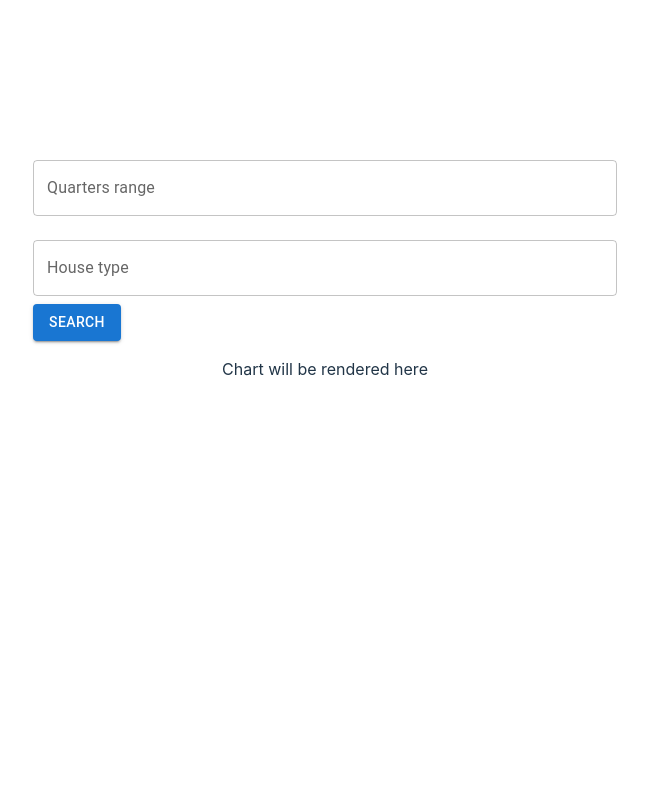
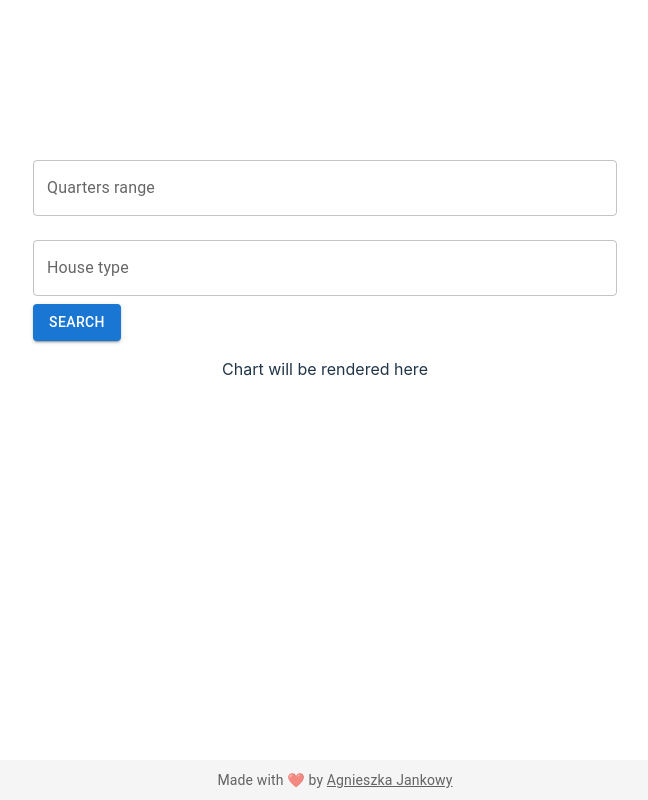
Before and after one commit to ajankowy035/KOIA-task, a React (Vite) app in the folder fe-coding-task/: page / in a window 1280 px wide. Shown: the whole page, without its empty margins (315-963 px from the left). Built offline with nearby package versions, Linux system fonts and the light colour scheme.

Commit message:
stick footer to the bottom of page

```diff
--- a/fe-coding-task/src/components/atoms/Footer.tsx
+++ b/fe-coding-task/src/components/atoms/Footer.tsx
@@ -1,8 +1,21 @@
 import React from "react";
 import { Typography, Link } from "@mui/material";
+import { Box } from "@mui/system";
 
 export const Footer: React.FC = () => {
   return (
+    <Box
+      component="footer"
+      sx={{
+        position: "fixed",
+        bottom: 0,
+        left: 0,
+        width: "100%",
+        backgroundColor: "#f5f5f5",
+        padding: "10px",
+        textAlign: "center",
+      }}
+    >
       <Typography variant="body2" color="textSecondary" align="center">
         {"Made with ❤️ by "}
         <Link
@@ -12,5 +25,6 @@ export const Footer: React.FC = () => {
           Agnieszka Jankowy
         </Link>
       </Typography>
+    </Box>
   );
 };
--- a/fe-coding-task/src/components/pages/DefaultPage.tsx
+++ b/fe-coding-task/src/components/pages/DefaultPage.tsx
@@ -1,4 +1,4 @@
-import { StyledBox } from "../atoms";
+import { Footer, StyledBox } from "../atoms";
 import { SearchForm } from "../molecules";
 import { Chart } from "../organisms";
 
@@ -7,6 +7,7 @@ const DefaultPage = () => {
     <StyledBox>
       <SearchForm />
       <Chart />
+      <Footer />
     </StyledBox>
   );
 };
--- a/fe-coding-task/src/components/pages/HistoryPage.tsx
+++ b/fe-coding-task/src/components/pages/HistoryPage.tsx
@@ -1,8 +1,13 @@
-import { StyledBox } from "../atoms";
+import { Footer, StyledBox } from "../atoms";
 import { SearchHistory } from "../organisms";
 
 const HistoryPage = () => {
-  return <StyledBox><SearchHistory /></StyledBox>;
+  return (
+    <StyledBox>
+      <SearchHistory />
+      <Footer />
+    </StyledBox>
+  );
 };
 
 export default HistoryPage;
```
Lines whose indentation alone changed are shown as unchanged.
